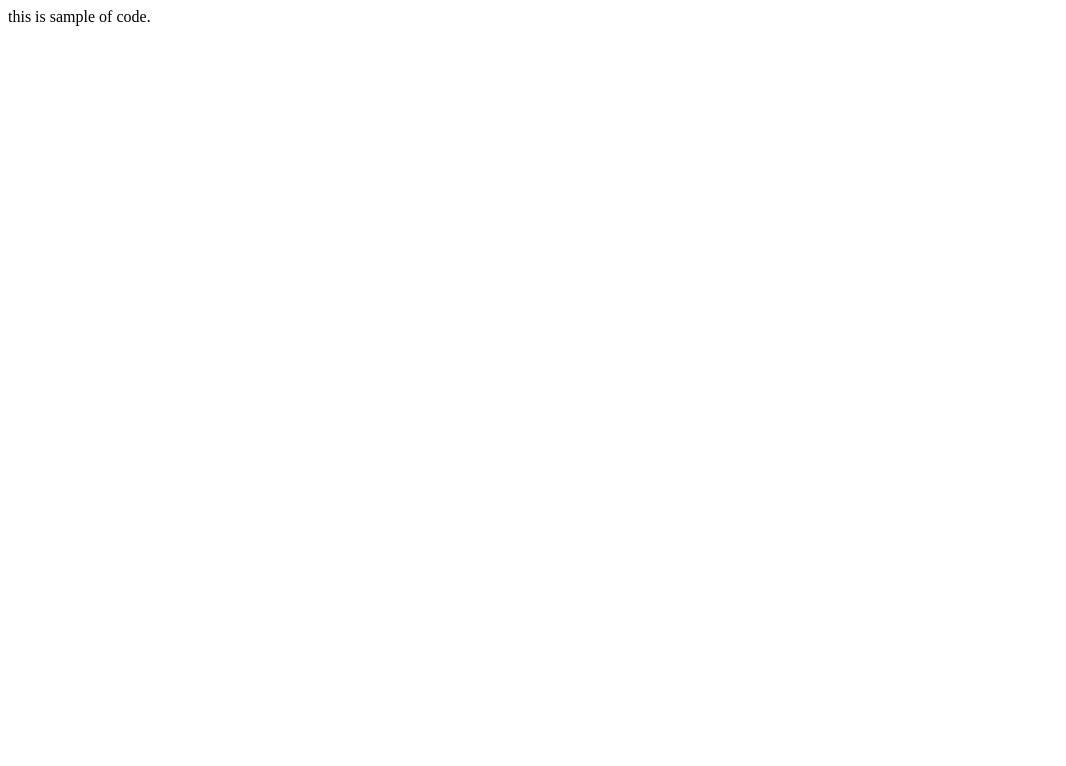
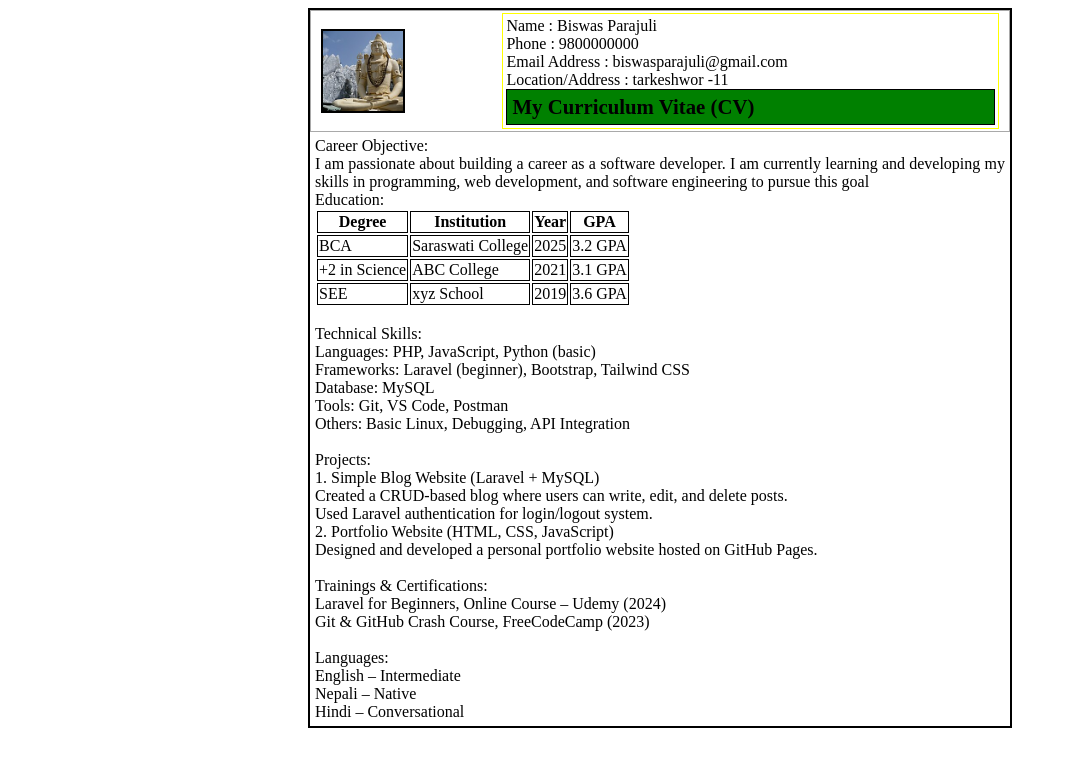
Before and after one commit to biswas-69/port, a plain HTML site: page index.html in a window 1280 px wide. Shown: the whole page, without its empty margins (0-1066 px from the left). Drawn offline with Linux system fonts and the light colour scheme.

Commit message:
portfolio

```diff
--- a/index.html
+++ b/index.html
@@ -6,8 +6,87 @@
 
     </head>
     <body>
+     <div class="body">
 
-        this is sample of code.
+     <div class="nav">
+        <div class="image">
+        </div>
+        <div class="other">
+          Name : Biswas Parajuli<br>
+          Phone : 9800000000<br>
+          Email Address : biswasparajuli@gmail.com<br>
+          Location/Address : tarkeshwor -11<br>
+         <div class="heading">My Curriculum Vitae (CV) </div>
+        </div>
+      </div>
 
+      <div class="main">
+
+        <label>Career Objective:</label><br>
+        I am passionate about building a career as a software developer.
+        I am currently learning and developing my skills in programming, web development, and
+         software engineering to pursue this goal
+         <br>
+         <label>Education:</label><br>
+         <table>
+          <tr>
+            <th>Degree</th>
+            <th>Institution</th>
+            <th>Year</th>
+            <th>GPA</th>
+          </tr>
+          <tr>
+            <td>BCA</td>
+             <td>Saraswati College</td>
+              <td>	2025</td>
+               <td>	3.2 GPA</td>
+          </tr>
+            <td>+2 in Science</td>
+             <td>ABC College</td>
+              <td>		2021</td>
+               <td>	3.1 GPA</td>
+          </tr>
+             <td>SEE</td>
+             <td>xyz School	</td>
+              <td>	2019</td>
+               <td>	3.6 GPA</td>
+          </tr>
+         </table>
+               <br>
+         <label>Technical Skills:</label><br>
+         Languages: PHP, JavaScript, Python (basic)<br>
+         Frameworks: Laravel (beginner), Bootstrap, Tailwind CSS<br>
+         Database: MySQL<br>
+         Tools: Git, VS Code, Postman<br>
+         Others: Basic Linux, Debugging, API Integration<br>
+<br>
+
+        <label>Projects:</label><br>
+         1. Simple Blog Website (Laravel + MySQL)<br>
+         Created a CRUD-based blog where users can write, edit, and delete posts.<br>
+        Used Laravel authentication for login/logout system.<br>
+        2. Portfolio Website (HTML, CSS, JavaScript)<br>
+        Designed and developed a personal portfolio website hosted on GitHub Pages.<br>
+<br>
+
+        <label> Trainings & Certifications:</label><br>
+         Laravel for Beginners, Online Course – Udemy (2024)<br>
+         Git & GitHub Crash Course, FreeCodeCamp (2023)<br>
+<br>
+
+        <label> Languages:</label><br>
+        English – Intermediate<br>
+        Nepali – Native<br>
+        Hindi – Conversational<br>
+
+
+
+
+
+
+
+
+      </div>
+     </div>
     </body>
 </html>
--- a/style.css
+++ b/style.css
@@ -0,0 +1,45 @@
+.body{
+    width: 700px;
+    margin-left:300px;
+    border: 2px solid black;
+}
+.nav{
+    height: 120px;
+    display: flex;
+    justify-content: space-between;
+    border: 1px solid darkgray;
+    align-items: center;
+
+
+
+}
+.image{
+    height:80px;
+    width: 80px;
+    background-image: url(image.png);
+    background-size: cover;
+    border: 2px solid black;
+    margin-left: 10px;
+
+}
+.other{
+    margin-right: 10px;
+    text-align: justify;
+   width: 70%;
+   border: 1px solid yellow;
+   padding: 3px;
+}
+.heading{
+    border: 1px solid black;
+    background-color:green;
+    padding:5px;
+    font-size: 1.3rem;
+    font-weight: 600;
+}
+.main{
+    padding: 5px;
+    text-align: justify;
+}
+td,th{
+       border: 1px solid black;
+}
```
Also changed, not shown: image.png (added).
